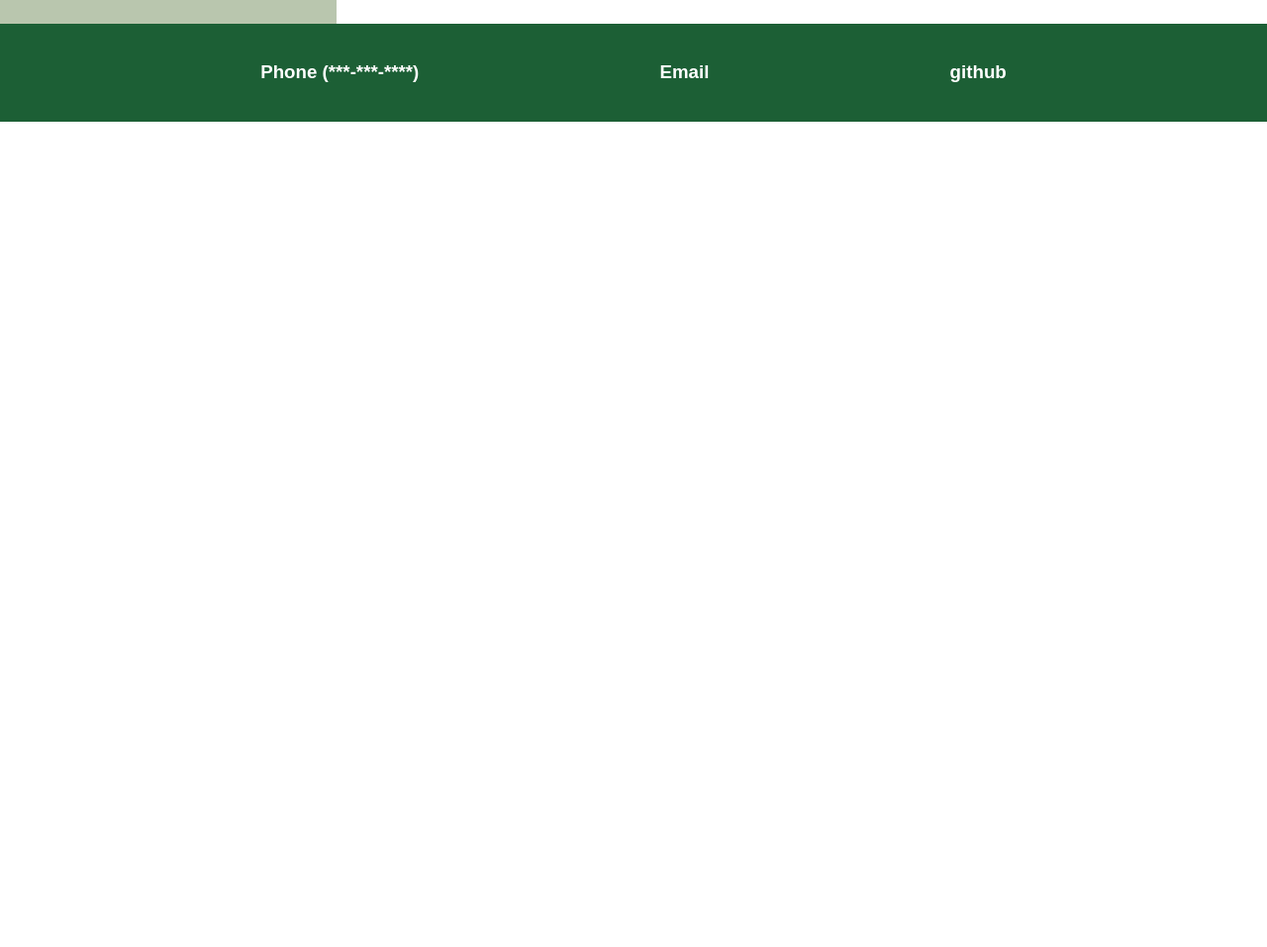
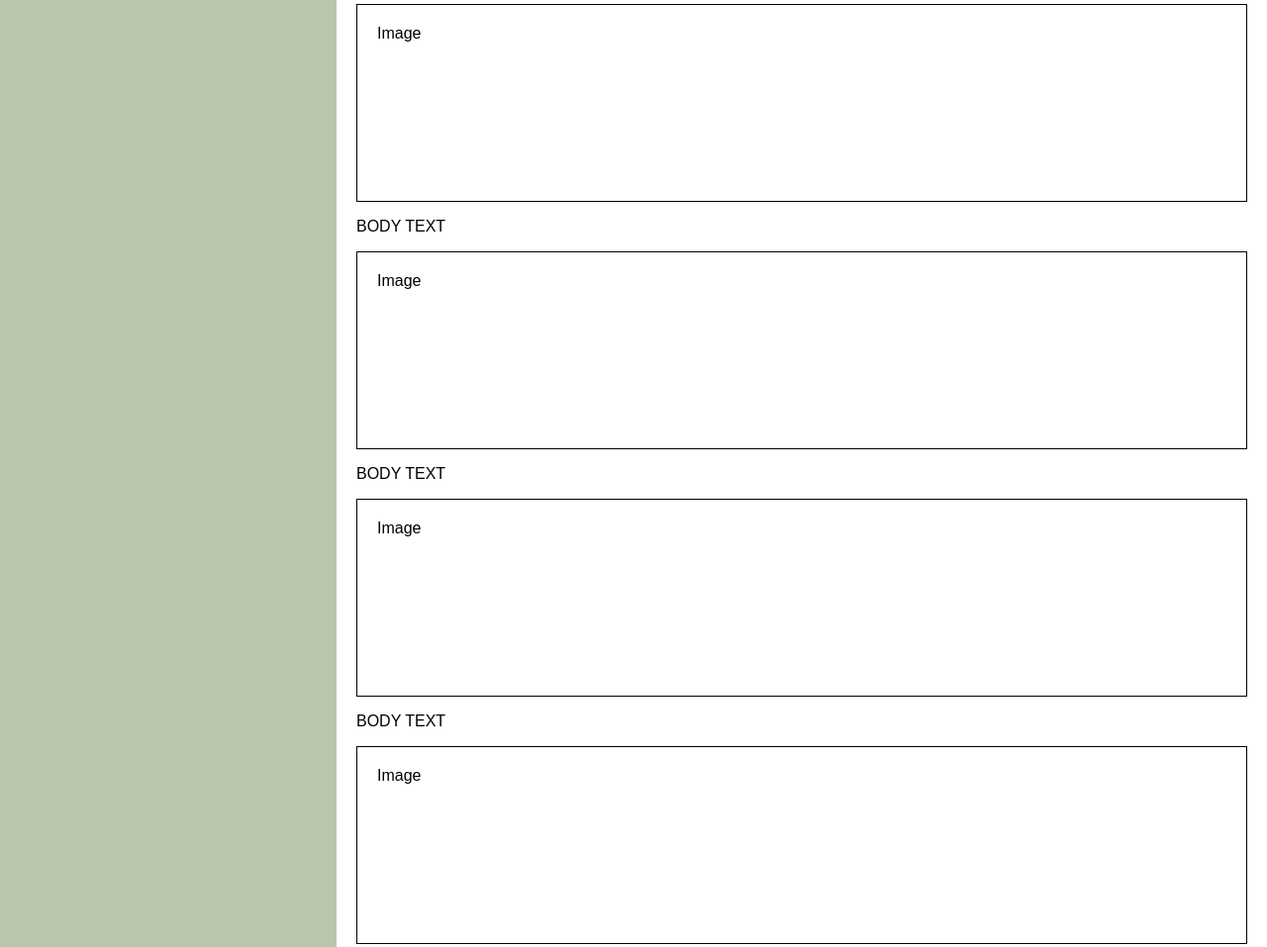
Before and after one commit to jakobpfeifer135/portfolio-challenge, a plain HTML site: page index.html in a window 1280 px wide. Shown: the part 480-1437 px from the top of the page at 99% size. Before the commit the page ends 800 px from the top, so only its background shows below. Drawn offline with Linux system fonts and the light colour scheme.

Commit message:
increased number of image boxes

```diff
--- a/assets/styles/style.css
+++ b/assets/styles/style.css
@@ -52,7 +52,7 @@ section {
   padding: 20px;
 }
 
-.sample-img {
+.image {
   background-color: #fff;
   width: 100%;
   padding: 20px;
--- a/index.html
+++ b/index.html
@@ -23,7 +23,7 @@
     <main>
       <aside>
         <h2>SIDEBAR</h2>
-        <div class="sample-img">Image</div>
+        <div class="image">Image</div>
         <p>
           SIDEBAR TEXT
         </p>
@@ -31,7 +31,23 @@
 
       <section>
         <h2>BODY</h2>
-        <div class="sample-img">Image</div>
+        <div class="image">Image</div>
+        <p>
+          BODY TEXT
+        </p>
+        <div class="image">Image</div>
+        <p>
+          BODY TEXT
+        </p>
+        <div class="image">Image</div>
+        <p>
+          BODY TEXT
+        </p>
+        <div class="image">Image</div>
+        <p>
+          BODY TEXT
+        </p>
+        <div class="image">Image</div>
         <p>
           BODY TEXT
         </p>
```
